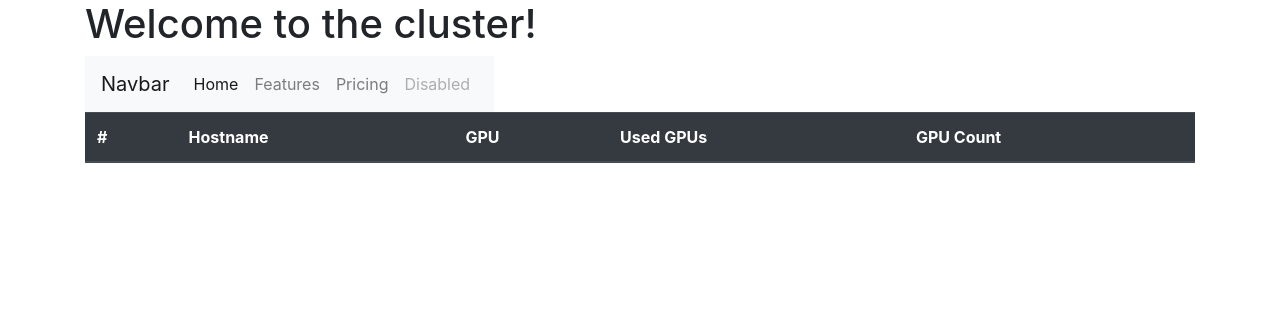
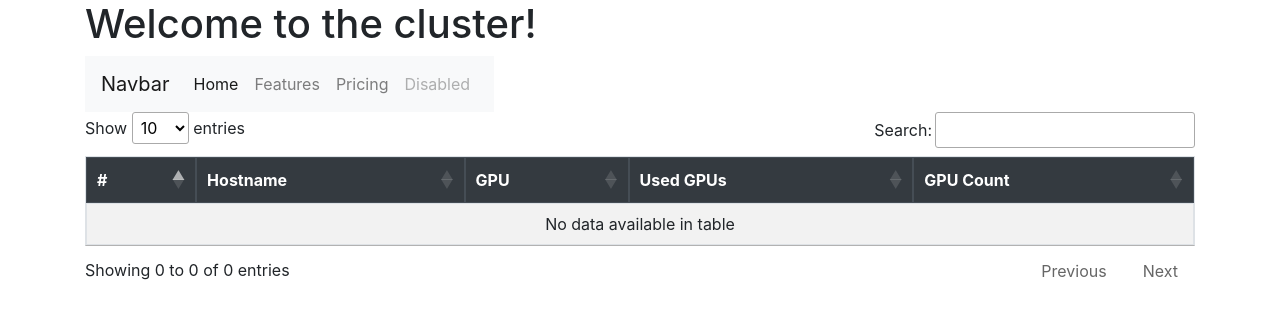
Before and after one commit to escorciav/kaust-cluster-status, a Flask app: template templates/avail_gpu.html in a window 1280 px wide. Shown: the top 319 px of the page. Run offline with Flask 2, Linux system fonts and the light colour scheme; the template is opened without the code that fills it: most values are stand-ins (such as "Sample title", 1, 10 or a date in 2020); lists and menus that the app fills with data are empty; some libraries are stand-ins or nearby versions.

Commit message:
Sorted and Paginated table

```diff
--- a/templates/avail_gpu.html
+++ b/templates/avail_gpu.html
@@ -1,14 +1,28 @@
 {% extends "layout.html" %}
 
-{% block title %}Skynet GPUs{% endblock %}
+{% block title %}{{ cluster }} GPUs{% endblock %}
 
 {% block head %}
 {{ super() }}
-<!-- add to anything to the head here -->
+<link rel="stylesheet" href="https://cdn.datatables.net/1.10.19/css/jquery.dataTables.min.css">
 {% endblock %}
 
+{% block bodyend %}
+{{ super() }}
+<script src="https://cdn.datatables.net/1.10.19/js/jquery.dataTables.min.js"></script>
+<script>
+    $(document).ready(function () {
+        // https://mdbootstrap.com/docs/jquery/tables/sort/
+        $('#avail-gpu-table').DataTable({
+            "ordering": true // false to disable sorting (or any other option)
+        });
+        $('.dataTables_length').addClass('bs-select');
+    });
+</script>
+{% endblock%}
+
 {% block content %}
-<table class="table">
+<table id="avail-gpu-table" class="table table-striped table-bordered">
     <thead class="thead-dark">
         <tr>
             <th scope="col">#</th>
--- a/templates/layout.html
+++ b/templates/layout.html
@@ -35,18 +35,6 @@
                         </div>
                     </div>
                 </nav>
-                <!-- <nav aria-label="...">
-                    <ul class="pagination pagination-lg">
-                        <li class="page-item active" aria-current="page">
-                            <span class="page-link">
-                                Available GPUs
-                                <span class="sr-only">(current)</span>
-                            </span>
-                        </li>
-                        <li class="page-item"><a class="page-link" href="#">Feature 2</a></li>
-                        <li class="page-item"><a class="page-link" href="#">Feature 3</a></li>
-                    </ul>
-                </nav> -->
             </div>
         </div>
         <div class="row">
@@ -67,6 +55,8 @@
         crossorigin="anonymous"></script>
     <script src="https://stackpath.bootstrapcdn.com/bootstrap/4.3.1/js/bootstrap.min.js" integrity="sha384-JjSmVgyd0p3pXB1rRibZUAYoIIy6OrQ6VrjIEaFf/nJGzIxFDsf4x0xIM+B07jRM"
         crossorigin="anonymous"></script>
+
+    {% block bodyend %}{% endblock %}
 </body>
 
 </html>
--- a/test.py
+++ b/test.py
@@ -1,7 +1,18 @@
 from flask import Flask, render_template
+from random import randint
 app = Flask(__name__)
 
-@app.route('/<cluster>/')
-def hello(cluster=None):
-    nodes = [{'name': 'modar', 'gpu': 'titan', 'used': 0, 'count': 1000}] * 10
-    return render_template('avail_gpu.html', num_nodes=len(nodes), nodes=nodes)
+
+@app.route('/')
+def hello():
+    gpus = ['titan-x', 'titan-xp', 'k5000', 'tesla']
+    nodes = [
+        {
+            'name': f'node_{i + 1}',
+            'gpu': gpus[randint(0, len(gpus) - 1)],
+            'used': randint(0, 4),
+            'count': 4,
+        }
+        for i in range(100)
+    ]
+    return render_template('avail_gpu.html', cluster='Skeynet', num_nodes=len(nodes), nodes=nodes)
```
